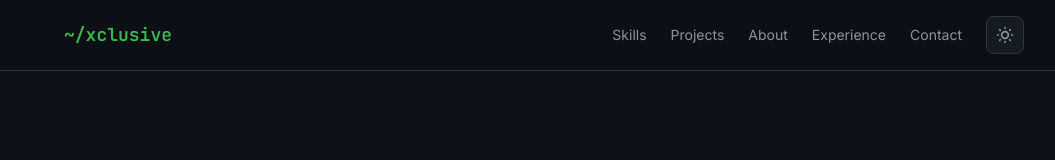
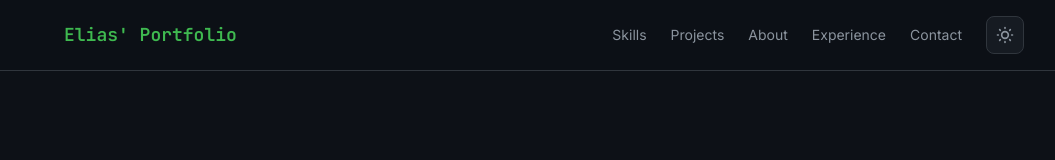
Before and after one commit to prudentelias1024/portfolio, a Next.js app: page / in a window 1280 px wide. Shown: the top 160 px of the page, without its empty margins (96-1151 px from the left). Built offline with nearby package versions, Linux system fonts and the light colour scheme.

Commit message:
update style

```diff
--- a/package.json
+++ b/package.json
@@ -53,11 +53,11 @@
     "@heroicons/react": "^2.2.0",
     "@tailwindcss/forms": "^0.5.10",
     "@tailwindcss/typography": "^0.5.16",
+    "lucide-react": "^1.7.0",
     "next": "15.5.18",
     "react": "19.0.3",
     "react-dom": "19.0.3",
-    "recharts": "^2.15.2",
-    "lucide-react": "^1.7.0"
+    "recharts": "^2.15.2"
   },
   "devDependencies": {
     "@eslint/eslintrc": "^3",
@@ -67,7 +67,7 @@
     "@types/react-dom": "19.0.3",
     "@typescript-eslint/eslint-plugin": "^8.29.0",
     "@typescript-eslint/parser": "^8.29.0",
-    "autoprefixer": "10.4.2",
+    "autoprefixer": "^10.4.2",
     "eslint": "^9",
     "eslint-config-next": "^15.2.4",
     "eslint-config-prettier": "^10.1.1",
--- /dev/null
+++ b/postcss.config.mjs
@@ -0,0 +1,8 @@
+const config = {
+  plugins: {
+    tailwindcss: {},
+    autoprefixer: {},
+  },
+};
+
+export default config;
--- a/src/app/layout.tsx
+++ b/src/app/layout.tsx
@@ -1,6 +1,6 @@
 import React from 'react';
 import type { Metadata, Viewport } from 'next';
-// @ts-expect-error Next.js resolves global CSS imports without TypeScript declarations.
+// @ts-expect-error CSS is handled by Next.js and has no TypeScript declarations.
 import '../styles/index.css';
 
 export const viewport: Viewport = {
--- a/src/components/Header.tsx
+++ b/src/components/Header.tsx
@@ -42,7 +42,7 @@ export default function Header() {
           onMouseEnter={(e) => (e.currentTarget.style.color = 'var(--color-accent-muted)')}
           onMouseLeave={(e) => (e.currentTarget.style.color = 'var(--color-accent)')}
         >
-          ~/xclusive
+          Elias' Portfolio
         </a>
         <div className="flex-1" />
         <nav className="hidden md:flex items-center gap-6">
--- a/tsconfig.json
+++ b/tsconfig.json
@@ -28,7 +28,7 @@
     ".next/types/**/*.ts",
     "**/*.ts",
     "**/*.tsx"
-  ],
+, "tailwind.config.js"  ],
   "exclude": [
     "node_modules"
   ]
```
Also changed, not shown: src/styles/.txt (added), src/styles/index.css (line endings or trailing spaces).
